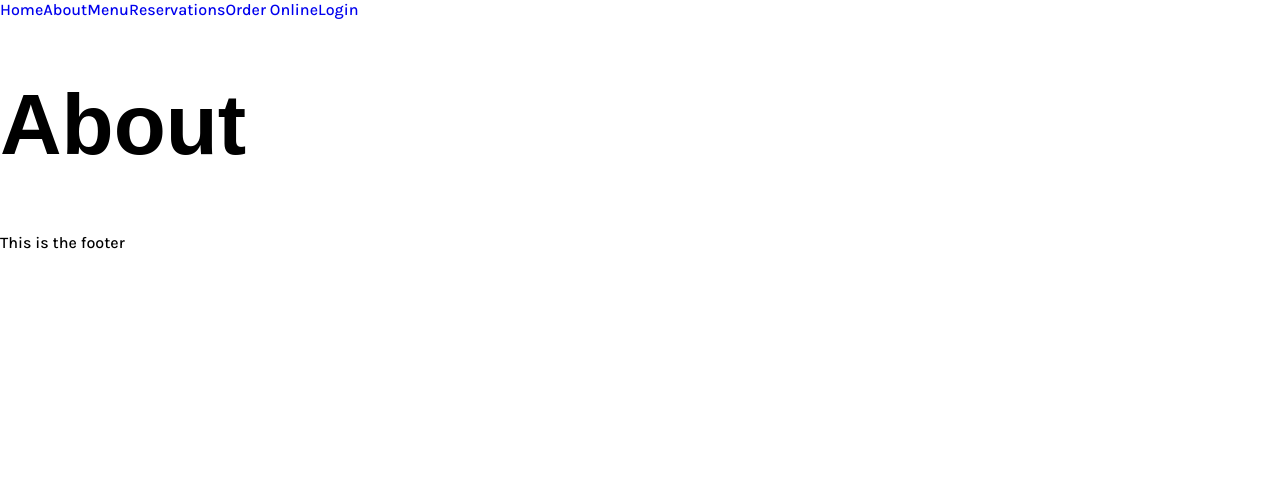
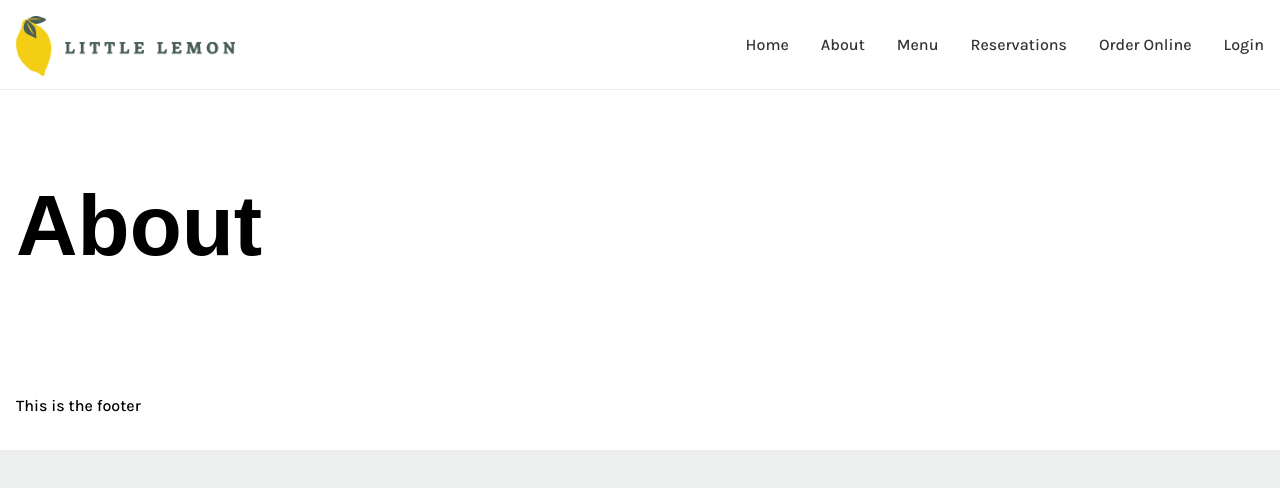
Before and after one commit to Martyr2/little-lemon, a React (Create React App) app: page /about in a window 1280 px wide. Shown: the top 488 px of the page. Built offline with nearby package versions, Linux system fonts and the light colour scheme; a web font is replaced by a local one.

Commit message:
Added basic styling for page structure, added in section semantic elements, stylized the navbar and renamed a logo graphic.

```diff
--- a/src/App.css
+++ b/src/App.css
@@ -13,10 +13,55 @@
 }
 
 body {
+  background-color: var(--littlelemon-grey);
   font-family: "Karla", sans-serif;
   margin: 0;
   padding: 0;
 }
+
+nav, section {
+  background-color: white;
+  margin: 0 auto;
+  max-width: 1400px;
+}
+
+nav {
+  display: flex;
+  justify-content: space-between;
+  align-items: stretch;
+  border-bottom: 1px solid var(--littlelemon-grey);
+  height: 90px;
+}
+
+section {
+  padding: 1em;
+}
+
+.logo {
+  max-height: 60px;
+  margin: 1em;
+}
+
+.menu {
+  display: flex;
+}
+
+.menu a, .menu a:visited {
+  display: flex;
+  color: var(--littlelemon-darkgrey);
+  padding: 0 1em;
+  align-items: center;
+  height: 100%;
+}
+
+.menu a:hover {
+  background-color: var(--littlelemon-yellow);
+  text-decoration: underline;
+  color: var(--littlelemon-darkgrey);
+  height: 100%;
+}
+
+
 
 h1,h2,h3 {
   font-family: "Markazi Text", sans-serif;
--- a/src/components/Footer/Footer.js
+++ b/src/components/Footer/Footer.js
@@ -1,7 +1,9 @@
 const Footer = () => {
     return (
         <footer>
-            <p>This is the footer</p>
+            <section>
+                <p>This is the footer</p>
+            </section>
         </footer>
     )
 }
--- a/src/components/Navbar/Navbar.js
+++ b/src/components/Navbar/Navbar.js
@@ -1,14 +1,18 @@
 import { Link } from "react-router";
+import logo from "../../assets/little-lemon-logo-sm.jpg";
 
 const Navbar = () => {
     return (
         <nav>
+            <Link to="/"><img src={logo} alt="Little Lemon Home" className="logo"/></Link>
+            <div className="menu">
                 <Link to="/">Home</Link>
                 <Link to="/about">About</Link>
                 <Link to="/menu">Menu</Link>
                 <Link to="/reservations">Reservations</Link>
                 <Link to="/order">Order Online</Link>
                 <Link to="/login">Login</Link>
+            </div>
         </nav>
     )
 }
--- a/src/components/Pages/About.js
+++ b/src/components/Pages/About.js
@@ -1,7 +1,9 @@
 const About = () => {
     return (
         <main>
-            <h1>About</h1>
+            <section>
+                <h1>About</h1>
+            </section>
         </main>
     )
 }
--- a/src/components/Pages/Confirmation.js
+++ b/src/components/Pages/Confirmation.js
@@ -1,7 +1,9 @@
 const Confirmation = () => {
     return (
         <main>
-            <h1>Confirmation</h1>
+            <section>
+                <h1>Confirmation</h1>
+            </section>
         </main>
     )
 }
--- a/src/components/Pages/Home.js
+++ b/src/components/Pages/Home.js
@@ -1,7 +1,9 @@
 const Home = () => {
     return (
         <main>
-            <h1>Home</h1>
+            <section>
+                <h1>Home</h1>
+            </section>
         </main>
     )
 }
--- a/src/components/Pages/Login.js
+++ b/src/components/Pages/Login.js
@@ -1,7 +1,9 @@
 const Login = () => {
     return (
         <main>
-            <h1>Login</h1>
+            <section>
+                <h1>Login</h1>
+            </section>
         </main>
     )
 }
--- a/src/components/Pages/Menu.js
+++ b/src/components/Pages/Menu.js
@@ -1,7 +1,9 @@
 const Menu = () => {
     return (
         <main>
-            <h1>Menu</h1>
+            <section>
+                <h1>Menu</h1>
+            </section>
         </main>
     )
 }
--- a/src/components/Pages/Order.js
+++ b/src/components/Pages/Order.js
@@ -1,7 +1,9 @@
 const Order = () => {
     return (
         <main>
-            <h1>Order</h1>
+            <section>
+                <h1>Order</h1>
+            </section>
         </main>
     )
 }
--- a/src/components/Pages/Reservation.js
+++ b/src/components/Pages/Reservation.js
@@ -1,7 +1,9 @@
 const Reservation = () => {
     return (
         <main>
-            <h1>Reservation</h1>
+            <section>
+                <h1>Reservation</h1>
+            </section>
         </main>
     )
 }
```
Also changed, not shown: src/assets/little-lemon-logo-lg.jpg (renamed from src/assets/little-lemon-lg.jpg). Lines whose indentation alone changed are shown as unchanged.
